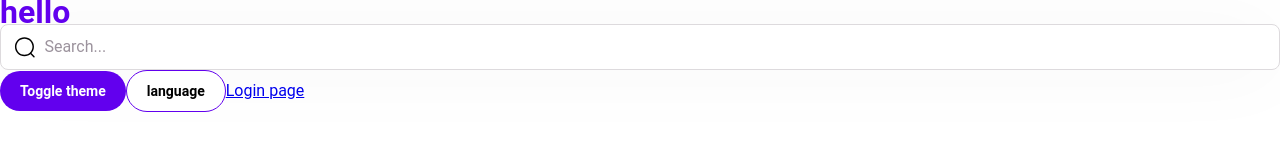
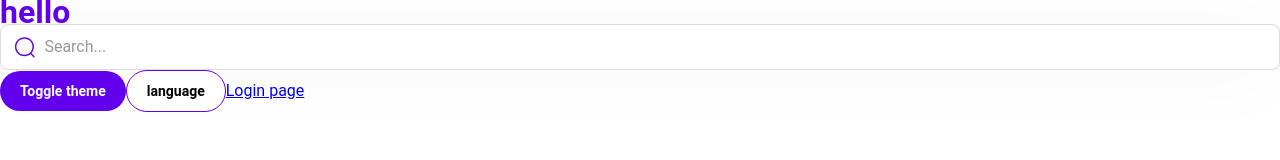
Before and after one commit to EnergyProger/e-commerce-food-market, a React (Vite) app: page / in a window 1280 px wide. Shown: the top 160 px of the page. Built offline with nearby package versions, Linux system fonts and the light colour scheme.

Commit message:
feat: Add an AppIcon UI component

```diff
--- a/src/pages/Home/ui/HomePage.tsx
+++ b/src/pages/Home/ui/HomePage.tsx
@@ -1,7 +1,7 @@
 import { Link } from "react-router";
 import { useTheme } from "@/shared/config";
 import { useTranslation } from "react-i18next";
-import { Button, Input } from "@/shared/ui";
+import { AppIcon, Button, Input } from "@/shared/ui";
 import SearchIcon from "@/shared/assets/icons/Search.svg?react";
 
 import styles from "./HomePage.module.scss";
@@ -17,7 +17,10 @@ const HomePage = () => {
   return (
     <>
       <h1 className={styles.title}>{t("hello")}</h1>
-      <Input placeholder="Search..." Icon={<SearchIcon />} />
+      <Input
+        placeholder="Search..."
+        Icon={<AppIcon Icon={SearchIcon} filled />}
+      />
       <Button onClick={toggleTheme}>Toggle theme</Button>
       <Button theme="outline" onClick={changeLanguage}>
         language
--- /dev/null
+++ b/src/shared/ui/AppIcon/AppIcon.module.scss
@@ -0,0 +1,12 @@
+.wrapper {
+  background-color: var(--primary-color-light);
+  display: flex;
+  justify-content: center;
+  align-items: center;
+  padding: calc(var(--spacing-3) - var(--spacing-1));
+  border-radius: 100%;
+}
+
+.filled {
+  fill: var(--primary-color);
+}
--- /dev/null
+++ b/src/shared/ui/AppIcon/AppIcon.tsx
@@ -0,0 +1,34 @@
+import type { FunctionComponent, SVGProps } from "react";
+import { cn } from "@/shared/lib";
+
+import styles from "./AppIcon.module.scss";
+
+type AppIconTheme = "clean" | "background";
+
+interface AppIconProps {
+  Icon: FunctionComponent<SVGProps<SVGSVGElement>>;
+  theme?: AppIconTheme;
+  size?: number;
+  className?: string;
+  filled?: boolean;
+}
+
+export const AppIcon = (props: AppIconProps) => {
+  const { Icon, className, theme = "clean", size = 24, filled = false } = props;
+
+  const AppIcon = (
+    <Icon
+      width={size}
+      height={size}
+      className={cn(styles.icon, className, {
+        [styles.filled]: filled,
+      })}
+    />
+  );
+
+  if (theme === "background") {
+    return <div className={styles.wrapper}>{AppIcon}</div>;
+  }
+
+  return AppIcon;
+};
--- a/src/shared/ui/index.ts
+++ b/src/shared/ui/index.ts
@@ -1,4 +1,5 @@
 import { Button } from "./Button/Button";
 import { Input } from "./Input/Input";
+import { AppIcon } from "./AppIcon/AppIcon";
 
-export { Button, Input };
+export { Button, Input, AppIcon };
```
